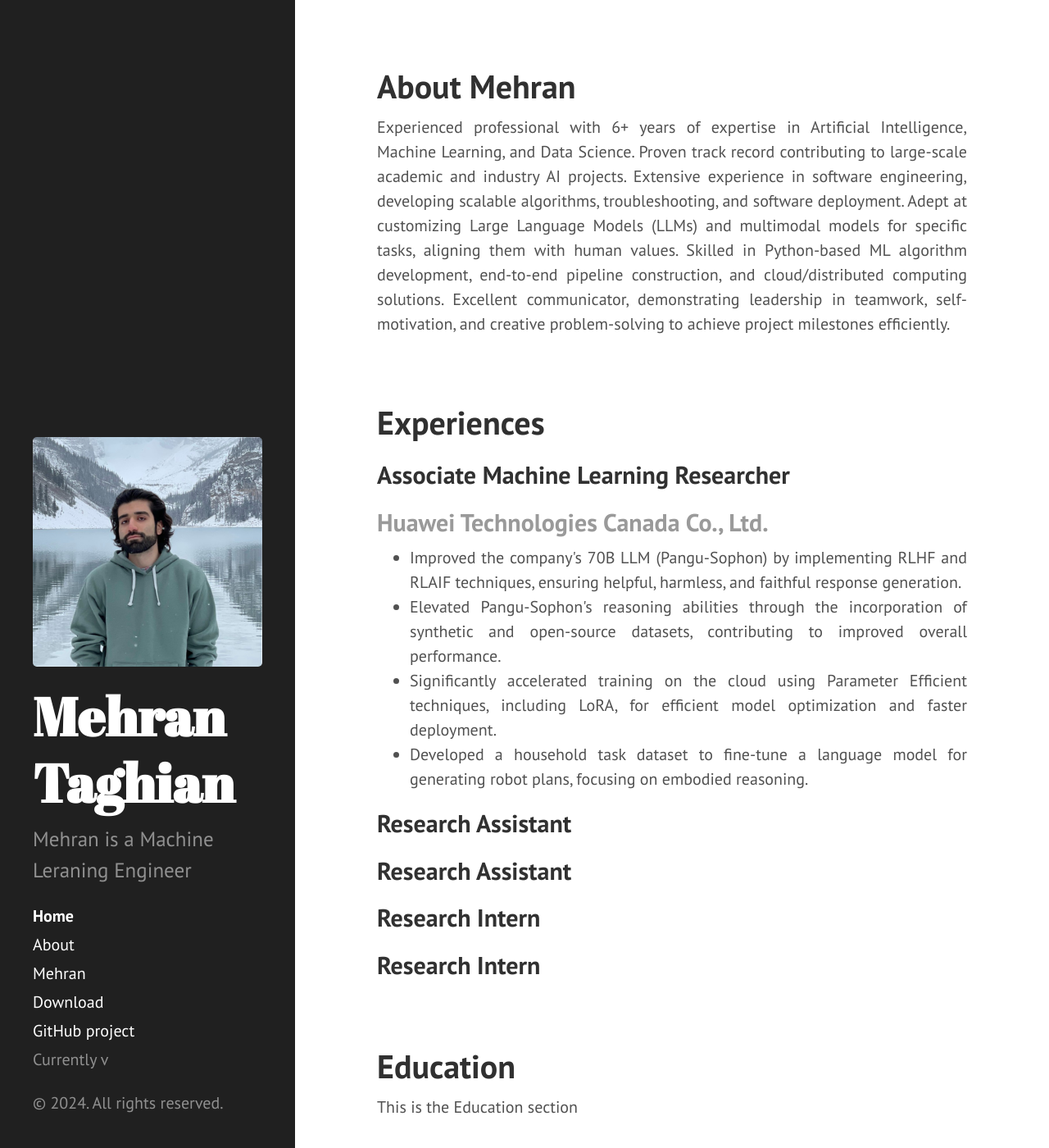
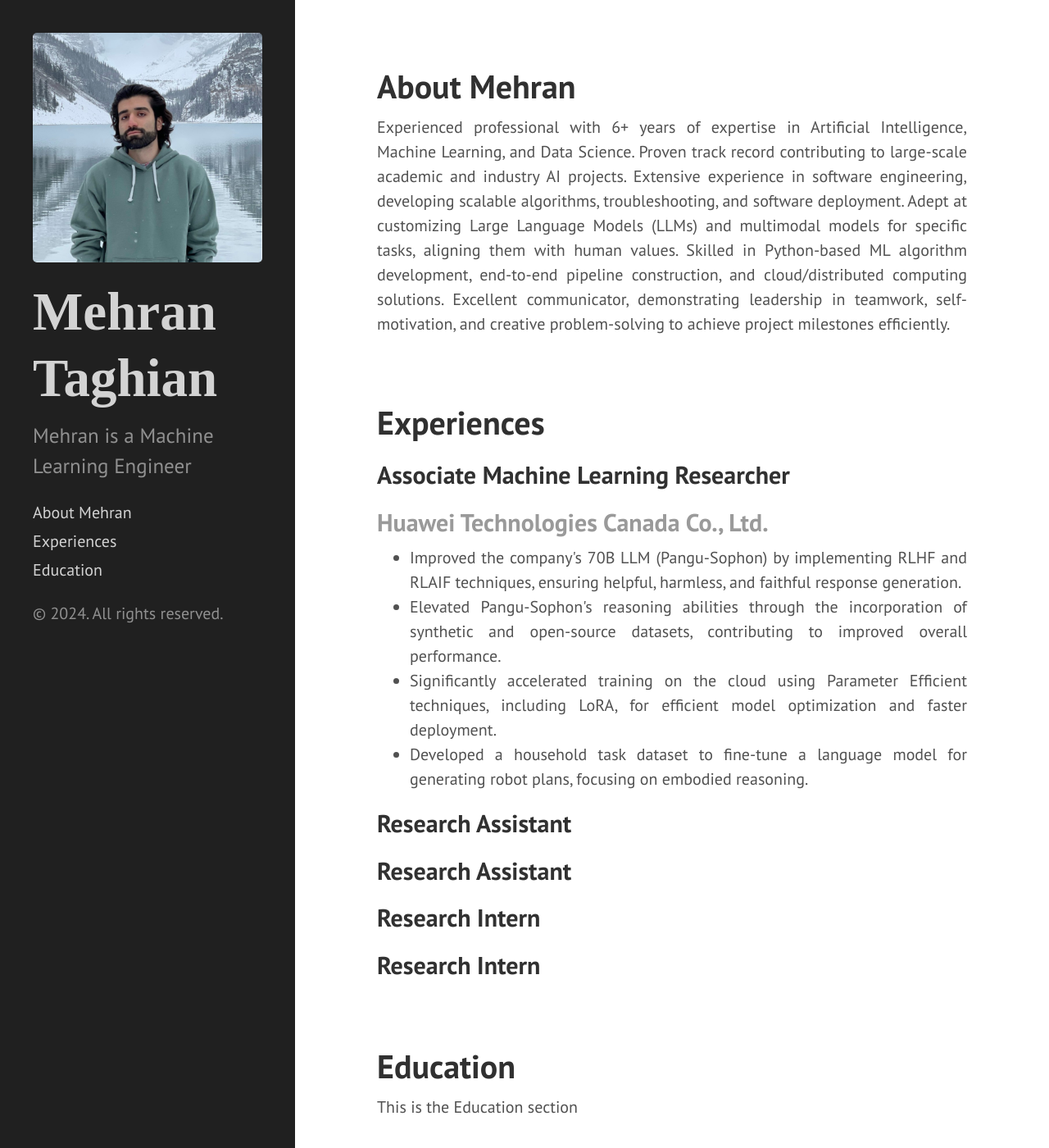
Before and after one commit to MehranTaghian/mehrantaghian.github.io, a Jekyll site: the page built from docs/index.html, in a window 1280 px wide and 1400 px high. Shown: the whole window at 82% size. Built offline with Jekyll 4.4.1, drawn with Linux system fonts in a browser that asks for light colours; the list of posts is cut into pages by our own code.

Commit message:
Layout is almost ready

```diff
--- a/docs/_config.yml
+++ b/docs/_config.yml
@@ -9,7 +9,7 @@ permalink:        pretty
 title:            Mehran Taghian
 tagline:          'A Jekyll theme'
 # description:      'A brazen two-column <a href="http://jekyllrb.com" target="_blank">Jekyll</a> theme that pairs a prominent sidebar with uncomplicated content. Made by <a href="https://twitter.com/mdo" target="_blank">@mdo</a>.'
-description:      'Mehran is a Machine Leraning Engineer'
+description:      'Mehran is a Machine Learning Engineer'
 url:              http://hyde.getpoole.com
 baseurl:          /
 
--- a/docs/_includes/head.html
+++ b/docs/_includes/head.html
@@ -20,6 +20,7 @@
   <link rel="stylesheet" href="{{ '/' | relative_url }}public/css/hyde.css">
   <link rel="stylesheet" href="http://fonts.googleapis.com/css?family=PT+Sans:400,400italic,700|Abril+Fatface">
 
+  <script src="{{ '/' | relative_url }}public/js/local_script.js"></script>
   <!-- Icons -->
   <link rel="apple-touch-icon-precomposed" sizes="144x144" href="{{ '/' | relative_url }}public/apple-touch-icon-144-precomposed.png">
                                  <link rel="shortcut icon" href="{{ '/' | relative_url }}public/favicon.ico">
--- a/docs/_includes/sidebar.html
+++ b/docs/_includes/sidebar.html
@@ -11,26 +11,32 @@
       <p class="lead">{{ site.description }}</p>
     </div>
 
-    <nav class="sidebar-nav">
-      <a class="sidebar-nav-item{% if page.url == '/' | relative_url %} active{% endif %}" href="{{ '/' | relative_url }}">Home</a>
+    <nav id="menu" class="sidebar-nav">
+      <!-- <a class="sidebar-nav-item{% if page.url == '/' | relative_url %} active{% endif %}" href="{{ '/' | relative_url }}">Home</a> -->
 
       {% comment %}
         The code below dynamically generates a sidebar nav of pages with
         `layout: page` in the front-matter. See readme for usage.
       {% endcomment %}
 
-      {% assign pages_list = site.pages %}
+      {% for item in site.resume_items %}
+          <a class="sidebar-nav-item" href="#{{ item.title }}">{{ item.title }}</a>
+      {% endfor %}
+
+      <!-- {% assign pages_list = site.pages %}
       {% for node in pages_list %}
         {% if node.title != null %}
           {% if node.layout == "page" %}
             <a class="sidebar-nav-item{% if page.url == node.url %} active{% endif %}" href="{{ node.url }}">{{ node.title }}</a>
+
           {% endif %}
         {% endif %}
-      {% endfor %}
+      {% endfor %} -->
 
-      <a class="sidebar-nav-item" href="{{ site.github.repo }}/archive/v{{ site.version }}.zip">Download</a>
+
+      <!-- <a class="sidebar-nav-item" href="{{ site.github.repo }}/archive/v{{ site.version }}.zip">Download</a>
       <a class="sidebar-nav-item" href="{{ site.github.repo }}">GitHub project</a>
-      <span class="sidebar-nav-item">Currently v{{ site.version }}</span>
+      <span class="sidebar-nav-item">Currently v{{ site.version }}</span> -->
     </nav>
 
     <p>&copy; {{ site.time | date: '%Y' }}. All rights reserved.</p>
--- a/docs/index.html
+++ b/docs/index.html
@@ -22,7 +22,7 @@ title: Home
 <div class="posts">
   {% for resume_item in site.resume_items %}
   <div class="post">
-    <h1 class="post-title">
+    <h1 class="post-title" id="{{ resume_item.title }}">
       <!-- <a href="{{ resume_item.url }}"> -->
         {{ resume_item.title }}
       <!-- </a> -->
--- a/docs/public/css/hyde.css
+++ b/docs/public/css/hyde.css
@@ -72,14 +72,15 @@ html {
 
 /* Sidebar links */
 .sidebar a {
-  color: #fff;
+  /* color: #fff; */
+  color: lightgray;
 }
 
 /* About section */
 .sidebar-about h1 {
   color: #fff;
   margin-top: 0;
-  font-family: "Abril Fatface", serif;
+  font-family: "Times New Roman", serif;
   font-size: 3.25rem;
 }
 
@@ -93,10 +94,11 @@ html {
 }
 a.sidebar-nav-item:hover,
 a.sidebar-nav-item:focus {
-  text-decoration: underline;
+  color: white;
 }
 .sidebar-nav-item.active {
   font-weight: bold;
+  color: whitesmoke;
 }
 
 /* Sticky sidebar
@@ -109,7 +111,7 @@ a.sidebar-nav-item:focus {
   .sidebar-sticky {
     position: absolute;
     right:  1rem;
-    bottom: 1rem;
+    top: 2rem;
     left:   1rem;
   }
 }
@@ -123,7 +125,7 @@ a.sidebar-nav-item:focus {
 
 .content {
   padding-top:    4rem;
-  padding-bottom: 4rem;
+  padding-bottom: 58rem;
 }
 
 @media (min-width: 48em) {
--- a/docs/public/css/poole.css
+++ b/docs/public/css/poole.css
@@ -76,7 +76,7 @@ a strong {
 /* `:focus` is linked to `:hover` for basic accessibility */
 a:hover,
 a:focus {
-  text-decoration: underline;
+  color: gray;
 }
 
 /* Headings */
--- /dev/null
+++ b/docs/public/js/local_script.js
@@ -0,0 +1,25 @@
+document.addEventListener('DOMContentLoaded', function() {
+    const sections = document.querySelectorAll('h1');
+    const navLinks = document.querySelectorAll('#menu a');
+
+    window.addEventListener('scroll', function() {
+        let currentSection = '';
+
+        sections.forEach(function(section) {
+            const sectionTop = section.offsetTop;
+            const sectionHeight = section.clientHeight;
+
+            if (pageYOffset >= sectionTop - sectionHeight / 3) {
+                currentSection = section.getAttribute('id');
+            }
+        });
+
+        navLinks.forEach(function(link) {
+            link.classList.remove('active');
+
+            if (link.getAttribute('href').substring(1) === currentSection) {
+                link.classList.add('active');
+            }
+        });
+    });
+});
```
Also changed, not shown: 1 other file.
